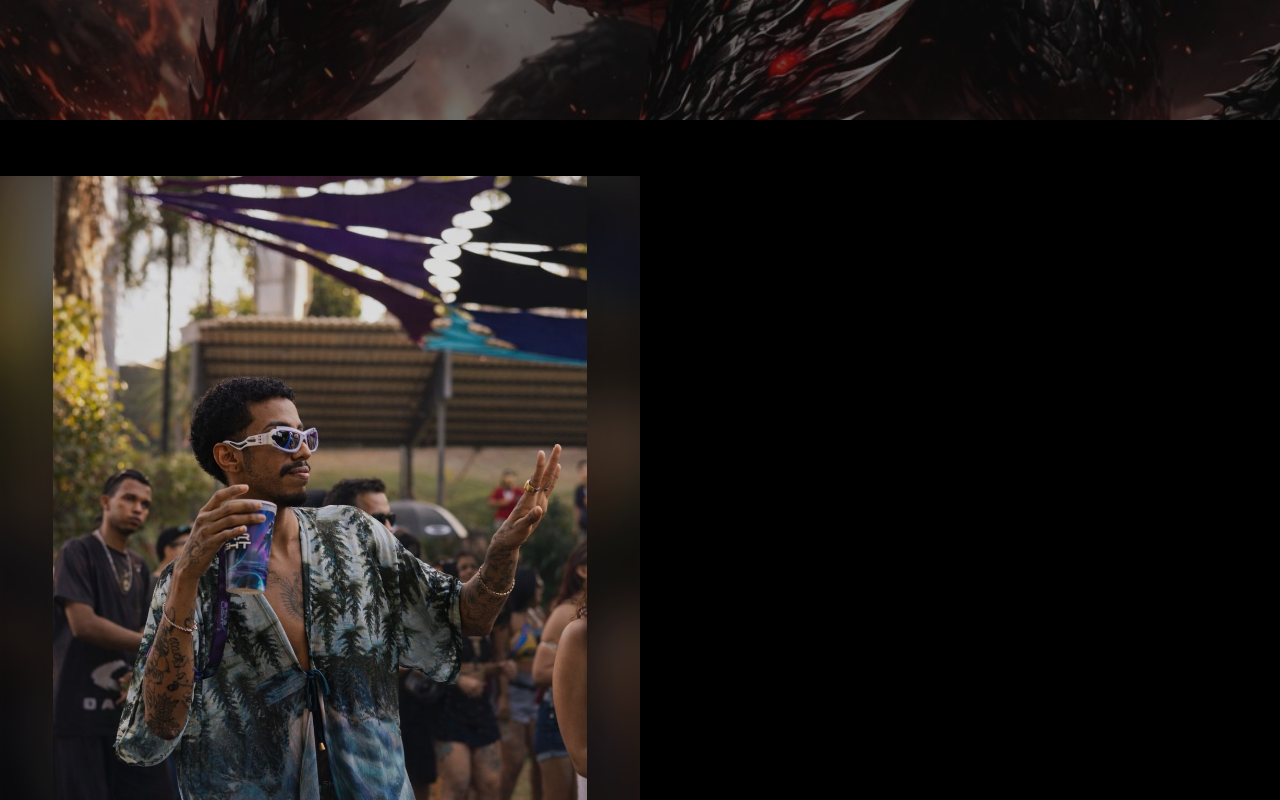
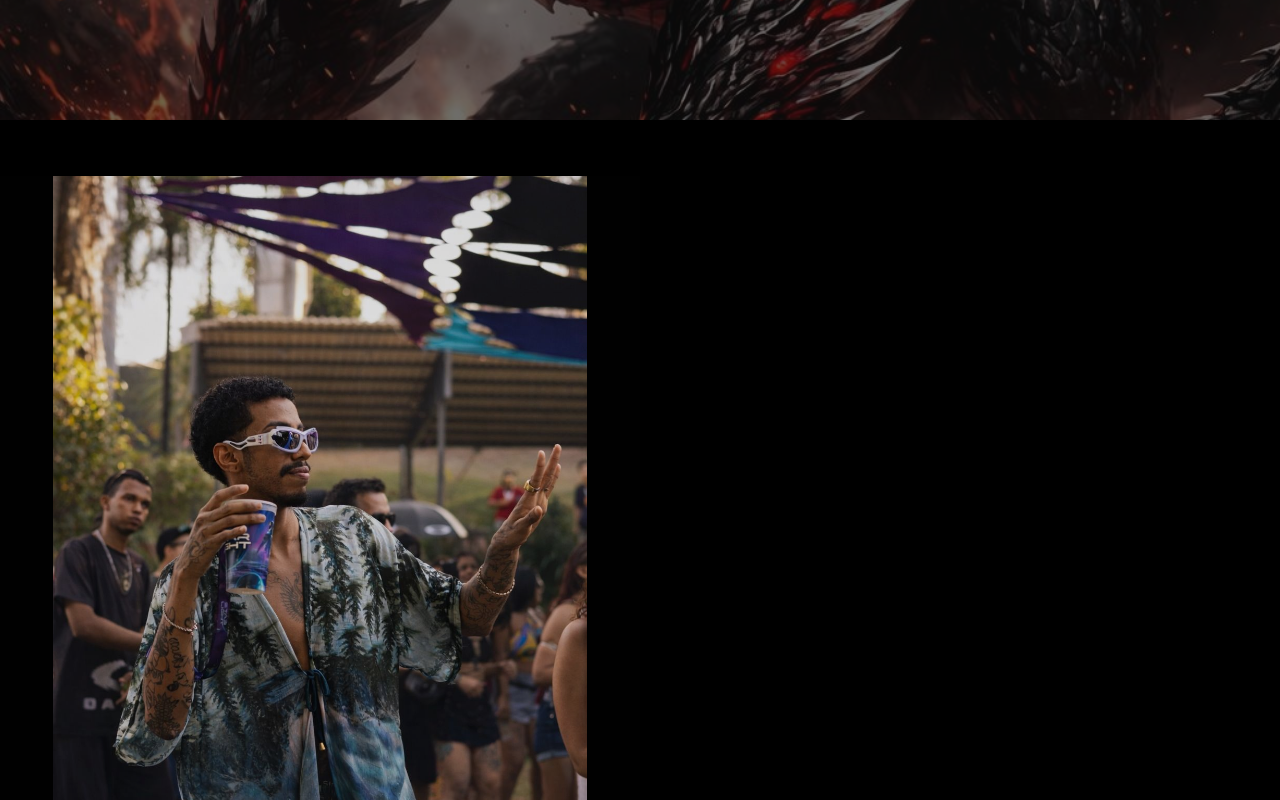
Before and after one commit to IcaroMatux/portfolio-rafael, a React (Vite) app: page / in a window 1280 px wide. Shown: the part 680-1480 px from the top of the page. Built offline with nearby package versions, Linux system fonts and the light colour scheme.

Commit message:
Alteração no espaçamento da AboutSection, especificamente nas imagens

```diff
--- a/src/components/aboutsection.tsx
+++ b/src/components/aboutsection.tsx
@@ -121,29 +121,40 @@ export default function About({ autoPlay = true, delay = 6000 }: AboutProps) {
                             >
                                 {s.type === "video" ? (
                                     <>
+                                        {/* Fundo Ambient para Vídeo */}
+                                        <div className="absolute inset-0 overflow-hidden">
+                                            <video
+                                                className="w-full h-full object-cover blur-2xl scale-110 opacity-60"
+                                                src={s.src}
+                                                autoPlay={i === index}
+                                                muted
+                                                loop
+                                                playsInline
+                                            />
+                                        </div>
                                         <video
-                                            className="w-full h-full object-contain hidden md:block"
+                                            className="relative w-full h-full object-contain z-10 drop-shadow-2xl hidden md:block"
                                             src={s.src}
                                             autoPlay={i === index}
                                             playsInline
                                             muted
                                             loop
                                         />
-
                                     </>
                                 ) : (
                                     <>
                                         {/* Fundo Ambient (Imagem desfocada para preencher o espaço) */}
-                                        <div className="absolute inset-0 overflow-hidden">
-                                            <img src={s.src} alt="" className="w-full h-full object-cover blur-xl scale-110 opacity-50" aria-hidden="true" />
-                                        </div>
+                                        {/* <div className="absolute inset-0 overflow-hidden">
+                                            <img src={s.src}  alt="" className="w-full h-full object-cover  scale-110 " aria-hidden="true" />
+                                        </div> */}
                                         {/* Imagem Principal (Inteira e sem cortes) */}
                                         <img
                                             src={s.src}
                                             alt={s.title}
-                                            className="relative w-full h-full object-contain z-10 drop-shadow-2xl"
+                                            className="relative w-full h-full rounded-lg object-contain z-10 drop-shadow-2xl"
                                             decoding="async"
                                             loading="lazy"
+
                                         />
                                     </>
                                 )}
```
